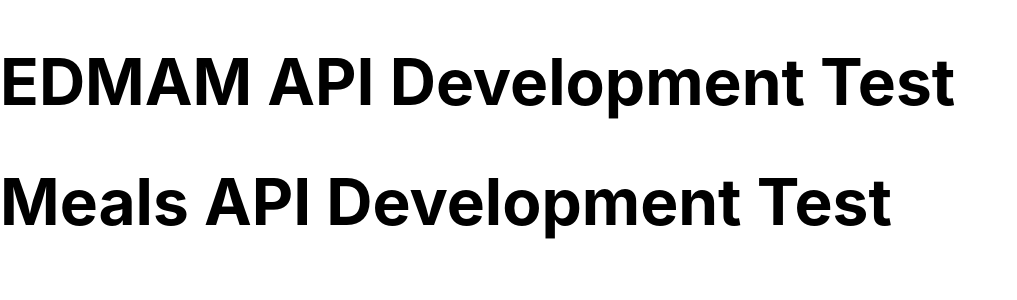
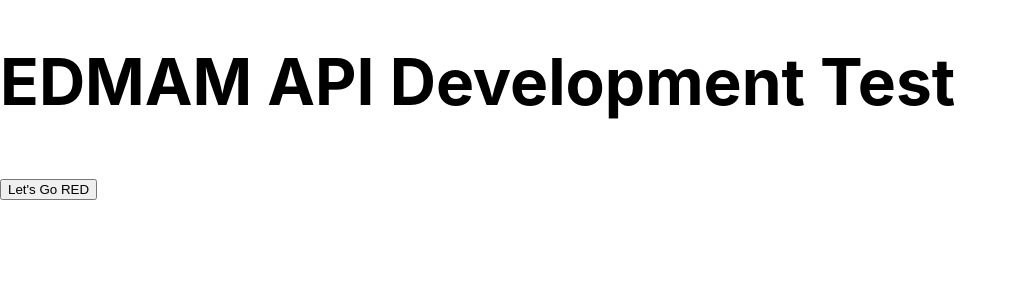
Before and after one commit to Boscobrand/PROJECT-TWO, a React (Create React App) app in the folder tb-beast/: page / in a window 1280 px wide. Shown: the top 300 px of the page, without its empty margins (0-1017 px from the left). Built offline with nearby package versions, Linux system fonts and the light colour scheme.

Commit message:
first red button, muted APIMeals

```diff
--- a/tb-beast/src/App.js
+++ b/tb-beast/src/App.js
@@ -1,6 +1,6 @@
 import React from "react"
 import Axios from "axios"
-import APImeals from "./Components/APImeals"
+
 import APIedmam from "./Components/APIedmam"
 
 const App = () => {
@@ -10,7 +10,7 @@
         <div className="APP">
             <h1><APIedmam/></h1>
 
-            <h1><APImeals/></h1>
+
             </div>
 
     );
--- a/tb-beast/src/Components/APIedmam.js
+++ b/tb-beast/src/Components/APIedmam.js
@@ -15,8 +15,13 @@
 
     return(
         <div className="APP">
-            <h1 onClick={getData}> EDMAM API Development Test</h1>
-            </div>
+            <h1>EDMAM API Development Test</h1>
+            <button
+                onClick={getData}
+                className="RedButton"
+                type="submit">Let's Go RED</button>
+
+        </div>
 
     );
 }
--- a/tb-beast/src/Components/APImeals.js
+++ b/tb-beast/src/Components/APImeals.js
@@ -1,22 +1,22 @@
-import React from "react"
-import Axios from "axios"
+// import React from "react"
+// import Axios from "axios"
 
-const APImeals = () => {
-    // const APP_ID = "9973533"
-    // const APP_KEY = "1"
+// const APImeals = () => {
+//     // const APP_ID = "9973533"
+//     // const APP_KEY = "1"
 
-    // const url = 'https://www.themealdb.com/api/json/v2/9973533/latest.php'
-    const url = "http://www.themealdb.com/api/json/v1/1/filter.php?c=Seafood"
+//     // const url = 'https://www.themealdb.com/api/json/v2/9973533/latest.php'
+//     const url = "http://www.themealdb.com/api/json/v1/1/filter.php?c=Seafood"
 
-    const getData = async () => {
-        const result = await Axios.get(url);
-        console.log(result)
-    }
+//     const getData = async () => {
+//         const result = await Axios.get(url);
+//         console.log(result)
+//     }
 
-    return(
-        <div className="Meal">
-            <h1 onClick={getData}> Meals API Development Test</h1>
-        </div>
-    );
-}
-export default APImeals;
+//     return(
+//         <div className="Meal">
+//             <h1 onClick={getData}> Meals API Development Test</h1>
+//         </div>
+//     );
+// }
+// export default APImeals;
```
Also changed, not shown: tb-beast/src/Components/Recipe.js (added).
